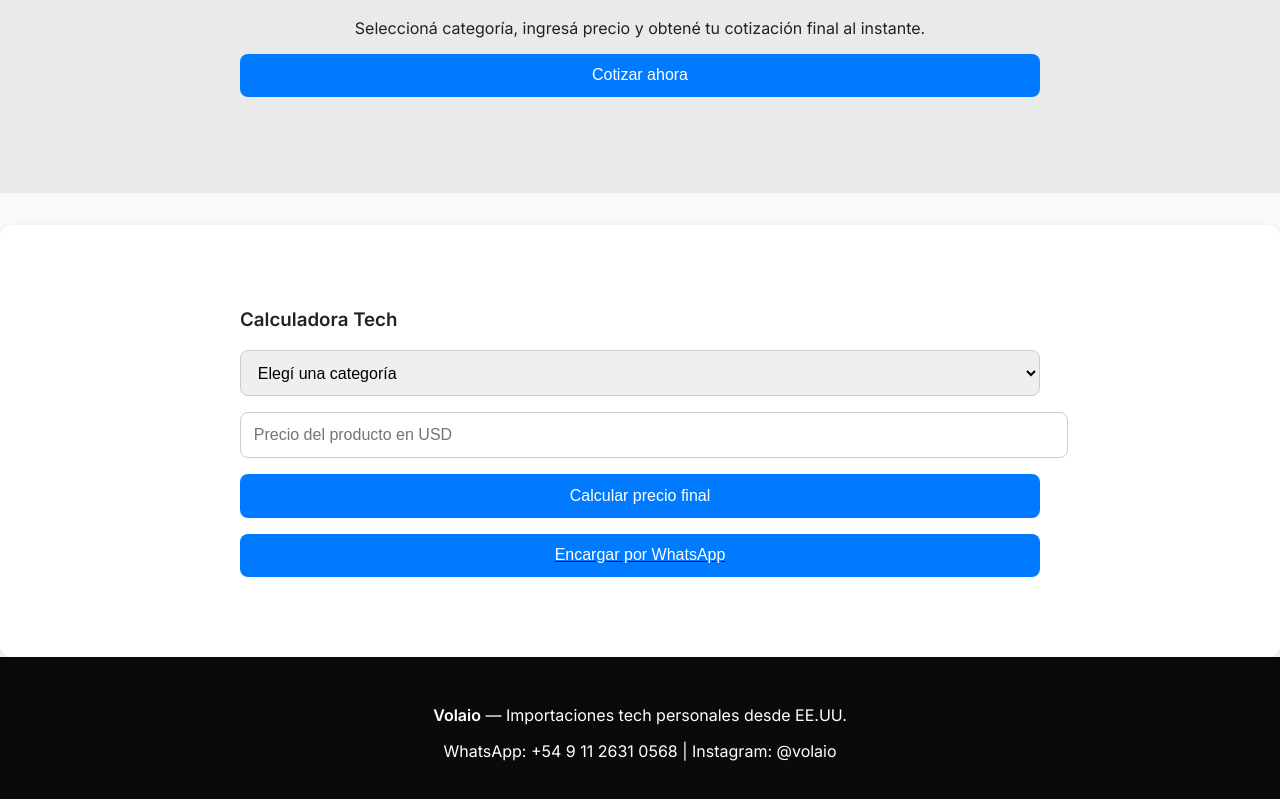
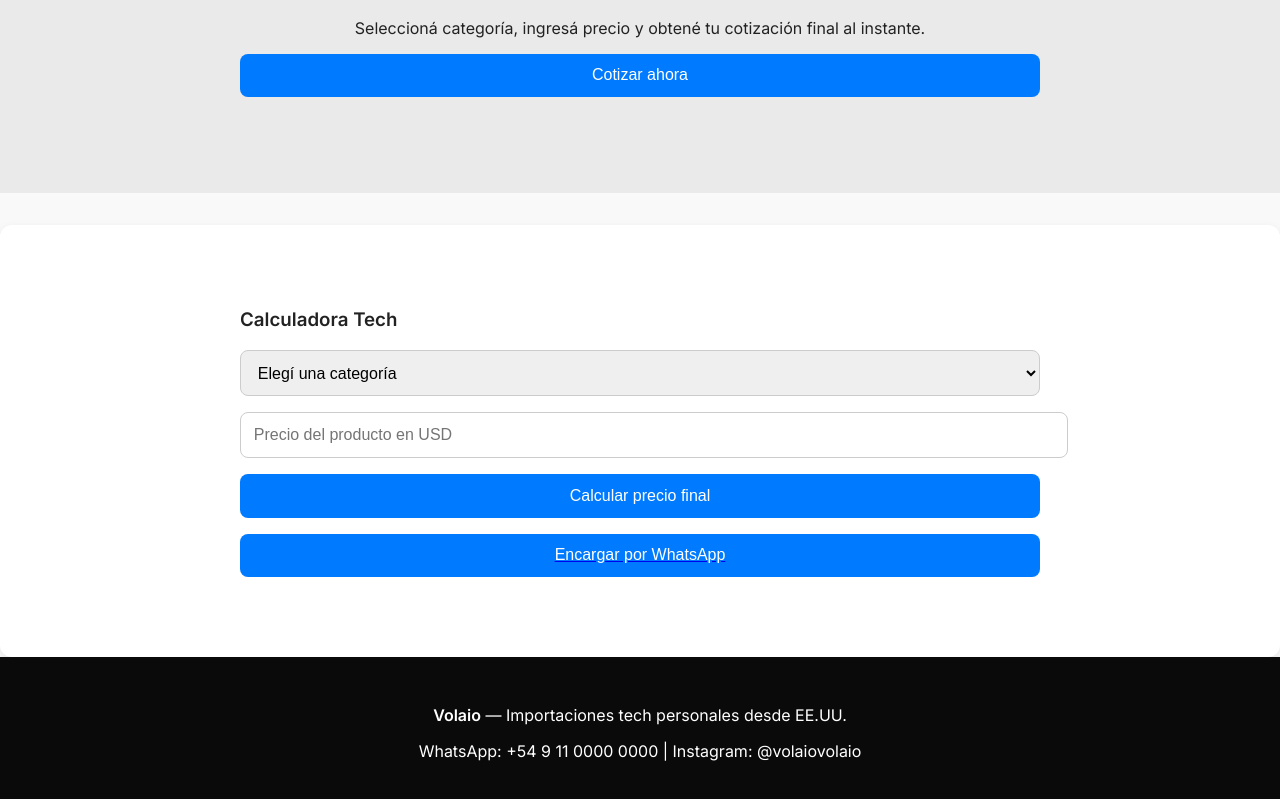
Before and after one commit to volaio/volaio, a plain HTML site: page index.html in a window 1280 px wide. Shown: the part 313-1112 px from the top of the page. Drawn offline with Linux system fonts and the light colour scheme.

Commit message:
Update index.html

```diff
--- a/index.html
+++ b/index.html
@@ -52,7 +52,7 @@
   <footer class="fade-in">
     <div class="container">
       <p><strong>Volaio</strong> — Importaciones tech personales desde EE.UU.</p>
-      <p>WhatsApp: +54 9 11 2631 0568 | Instagram: @volaio</p>
+      <p>WhatsApp: +54 9 11 0000 0000 | Instagram: @volaiovolaio</p>
     </div>
   </footer>
 </body>
```
